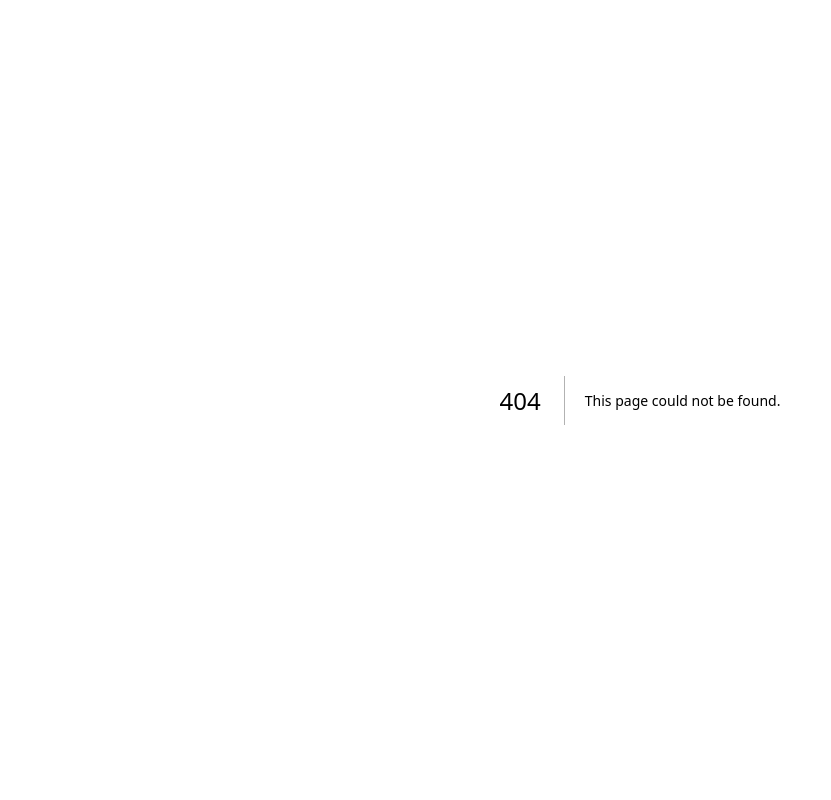
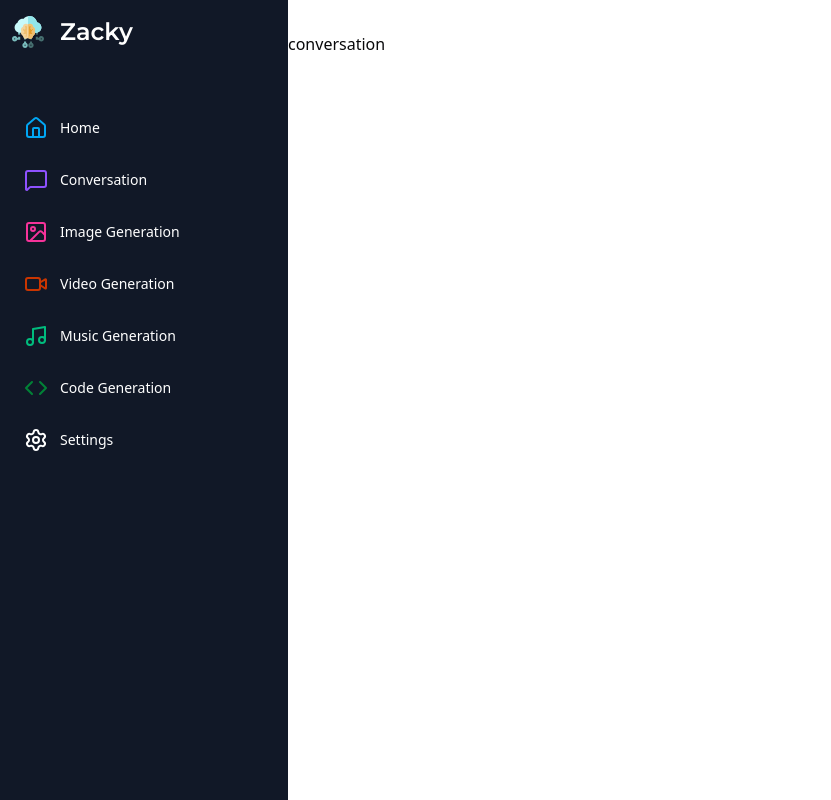
Before and after one commit to Mohamed780050/zacky, a Next.js app: page /code_generation in a window 1280 px wide. Before the commit this address had no page. Shown: the whole page, without its empty margins (0-831 px from the left). Built offline with nearby package versions, Linux system fonts and the light colour scheme.

Commit message:
added routes

```diff
--- /dev/null
+++ b/src/app/(protected)/code_generation/page.tsx
@@ -0,0 +1,4 @@
+function page() {
+  return <div>conversation</div>;
+}
+export default page;
--- /dev/null
+++ b/src/app/(protected)/conversation/page.tsx
@@ -0,0 +1,4 @@
+function page() {
+  return <div>conversation</div>;
+}
+export default page;
--- /dev/null
+++ b/src/app/(protected)/image_generation/page.tsx
@@ -0,0 +1,4 @@
+function page() {
+  return <div>conversation</div>;
+}
+export default page;
--- /dev/null
+++ b/src/app/(protected)/music_generation/page.tsx
@@ -0,0 +1,4 @@
+function page() {
+  return <div>conversation</div>;
+}
+export default page;
--- /dev/null
+++ b/src/app/(protected)/settings/page.tsx
@@ -0,0 +1,4 @@
+function page() {
+  return <div>conversation</div>;
+}
+export default page;
--- /dev/null
+++ b/src/app/(protected)/video_generation/page.tsx
@@ -0,0 +1,4 @@
+function page() {
+  return <div>conversation</div>;
+}
+export default page;
```
